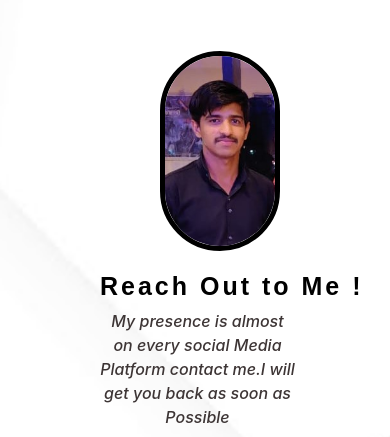
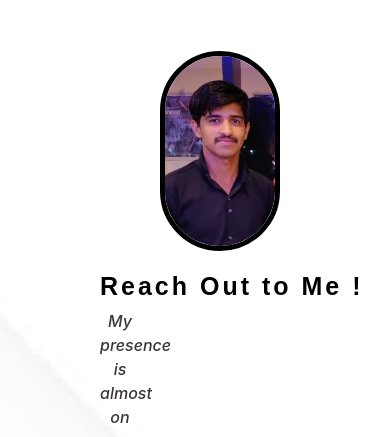
Before and after one commit to jaydeepmane4329/portfolio, a plain HTML site: page contact.html in a window 390 px wide. Shown: the part 98-535 px from the top of the page. Drawn offline with nearby package versions, Linux system fonts and the light colour scheme; a web font is replaced by a local one.

Commit message:
save change

```diff
--- a/style4.css
+++ b/style4.css
@@ -246,6 +246,7 @@ footer i{
 
     .content p{
         font-size: 16px;
+        width: 40px;
     }
 
     .icons ul{
```
